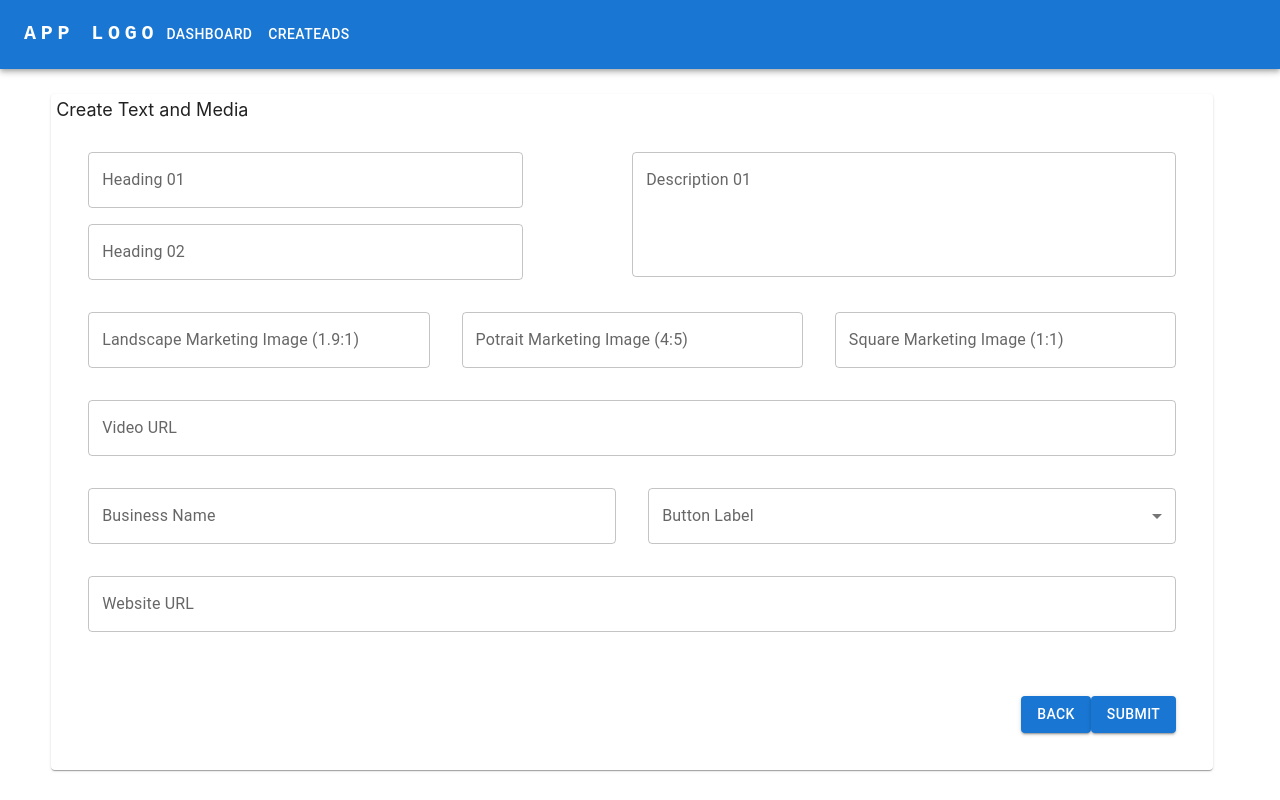
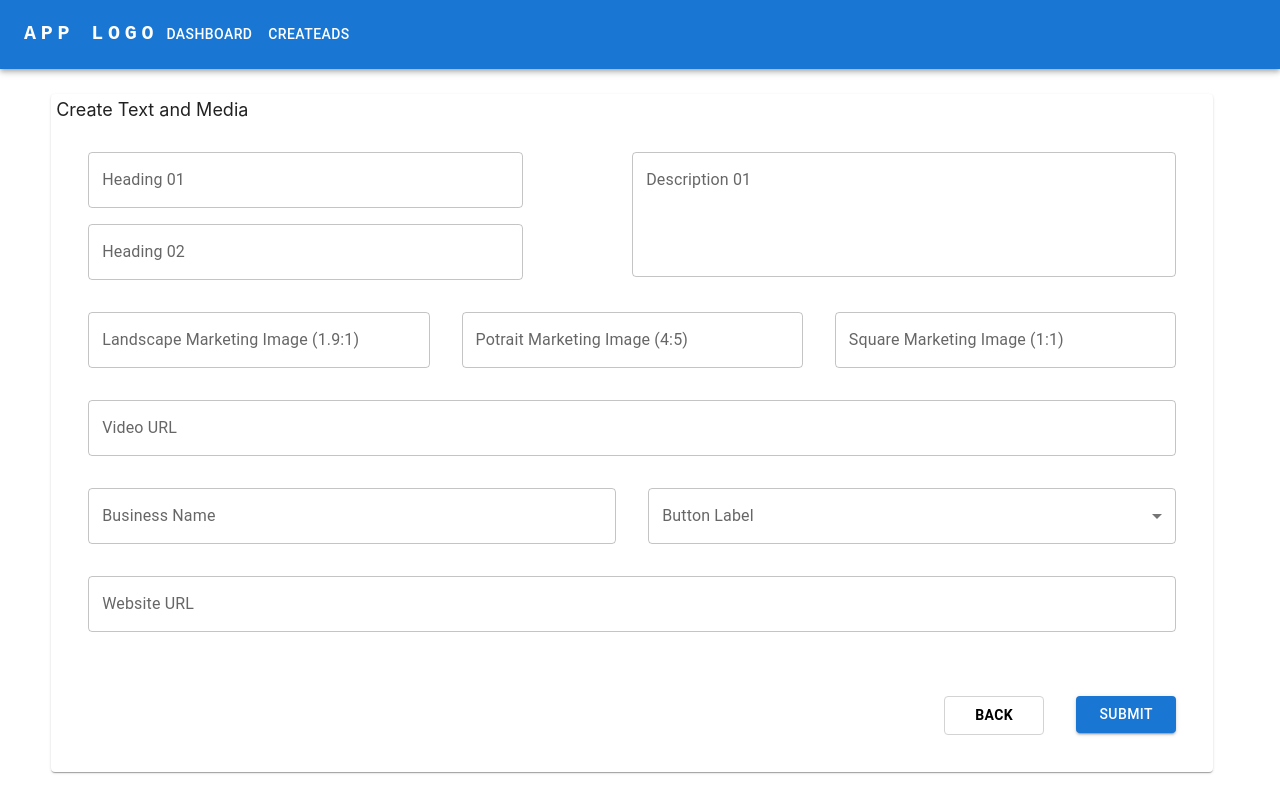
Before and after one commit to sandipbangar/keywordio-test, a React (Create React App) app: page /mediaadform in a window 1280 px wide. Built offline with nearby package versions, Linux system fonts and the light colour scheme.

Commit message:
Media Form CSS for Buttons

```diff
--- a/src/pages/MediaAdForm.js
+++ b/src/pages/MediaAdForm.js
@@ -1,4 +1,4 @@
-import React from "react";
+import React, {useState} from "react";
 import {
   TextField,
   Grid,
@@ -8,12 +8,34 @@ import {
   Button,
   Card,
   CardContent,
+  Modal,
+  Box,
+  Typography
 } from "@mui/material";
 import "../styles/MediaAdForm.css";
 import {useNavigate } from "react-router-dom";
 
+const style = {
+  position: "absolute",
+  top: "50%",
+  left: "50%",
+  transform: "translate(-50%, -50%)",
+  width: 400,
+  bgcolor: "background.paper",
+  border: "2px solid off-white",
+  opacity:"80%",
+  boxShadow: 24,
+  p: 4
+};
+
 export default function MediaAdForm () {
   const navigate = useNavigate();
+  const [open, setOpen] = useState(false);
+
+  const handleOpen = () => {
+    setOpen(true);
+    setTimeout(() => setOpen(false), 600);
+  }
 
   return (
     <>
@@ -123,9 +145,29 @@ export default function MediaAdForm () {
           </Grid>
 
         </CardContent>
-        <Grid className="btn2">
-        <Button variant="contained" onClick={() => navigate('/createads')}>Back</Button>
-          <Button variant="contained" onClick={() => navigate("/submitted")}>Submit</Button>
+        <Grid item className="btn2">
+          <Grid className="button-grid2">
+            <Button className="button2" style={{border:"1px solid lightgray", color : "black", fontWeight:"bold"}} onClick={() => navigate("/createads")}>
+              Back
+            </Button>
+          </Grid>
+          <Grid className="button-grid2">
+            <Button className="button2" variant="contained" onClick={handleOpen}>
+              Submit
+            </Button>
+            <Modal
+              open={open}
+              // onClose={handleClose}
+              aria-labelledby="modal-modal-title"
+              aria-describedby="modal-modal-description"
+            >
+              <Box sx={style}>
+                <Typography id="modal-modal-title" variant="h6" component="h2">
+                  Submitted
+                </Typography>
+              </Box>
+            </Modal>
+          </Grid>
         </Grid>
       </Card>
     </>
--- a/src/styles/MediaAdForm.css
+++ b/src/styles/MediaAdForm.css
@@ -85,3 +85,11 @@
     margin: 1rem;
     padding: 1rem;
 }
+
+.button-grid2{
+    margin: 1rem;
+}
+.button2{
+    width: 100px;
+    /* font-weight: bold; */
+}
```
